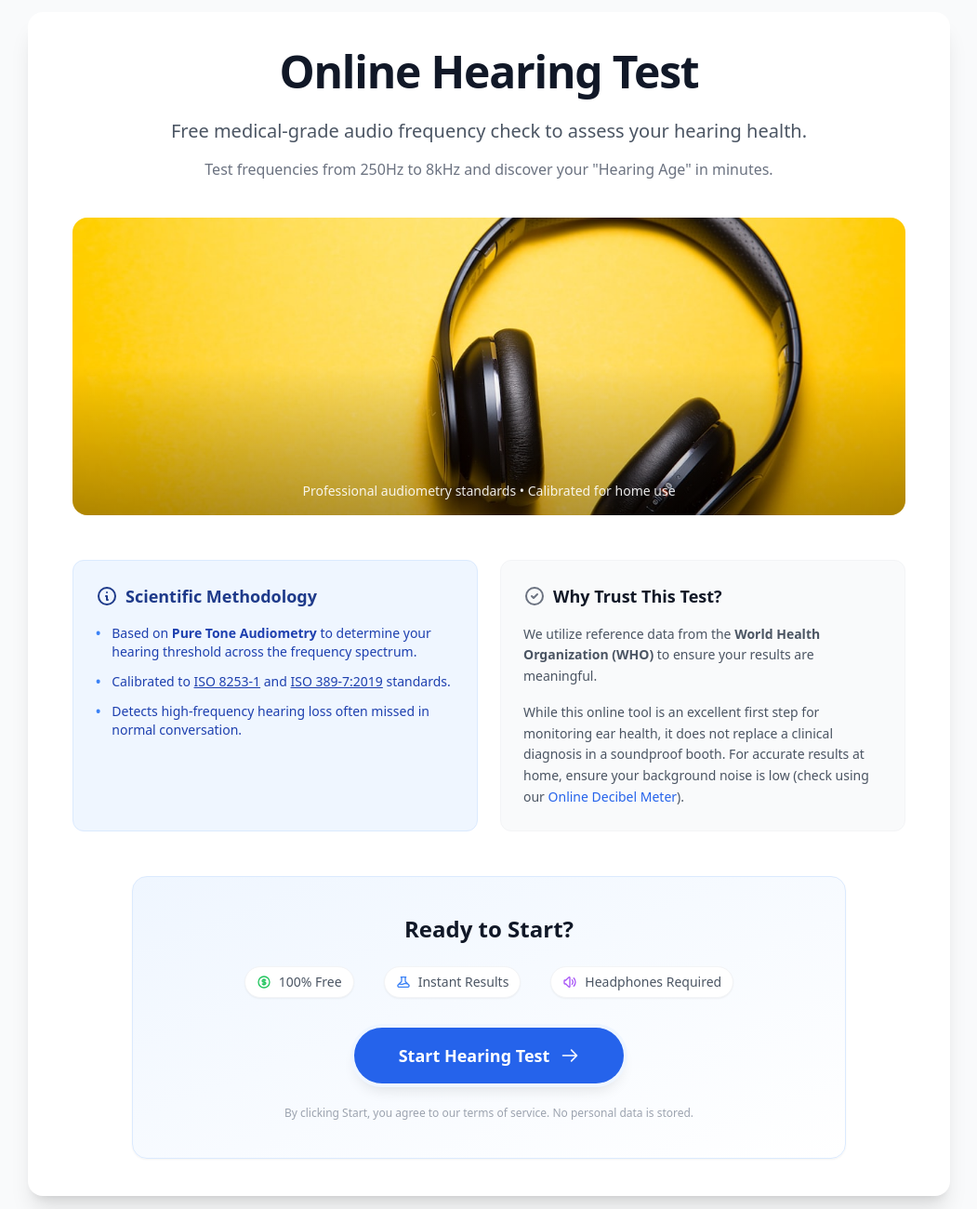
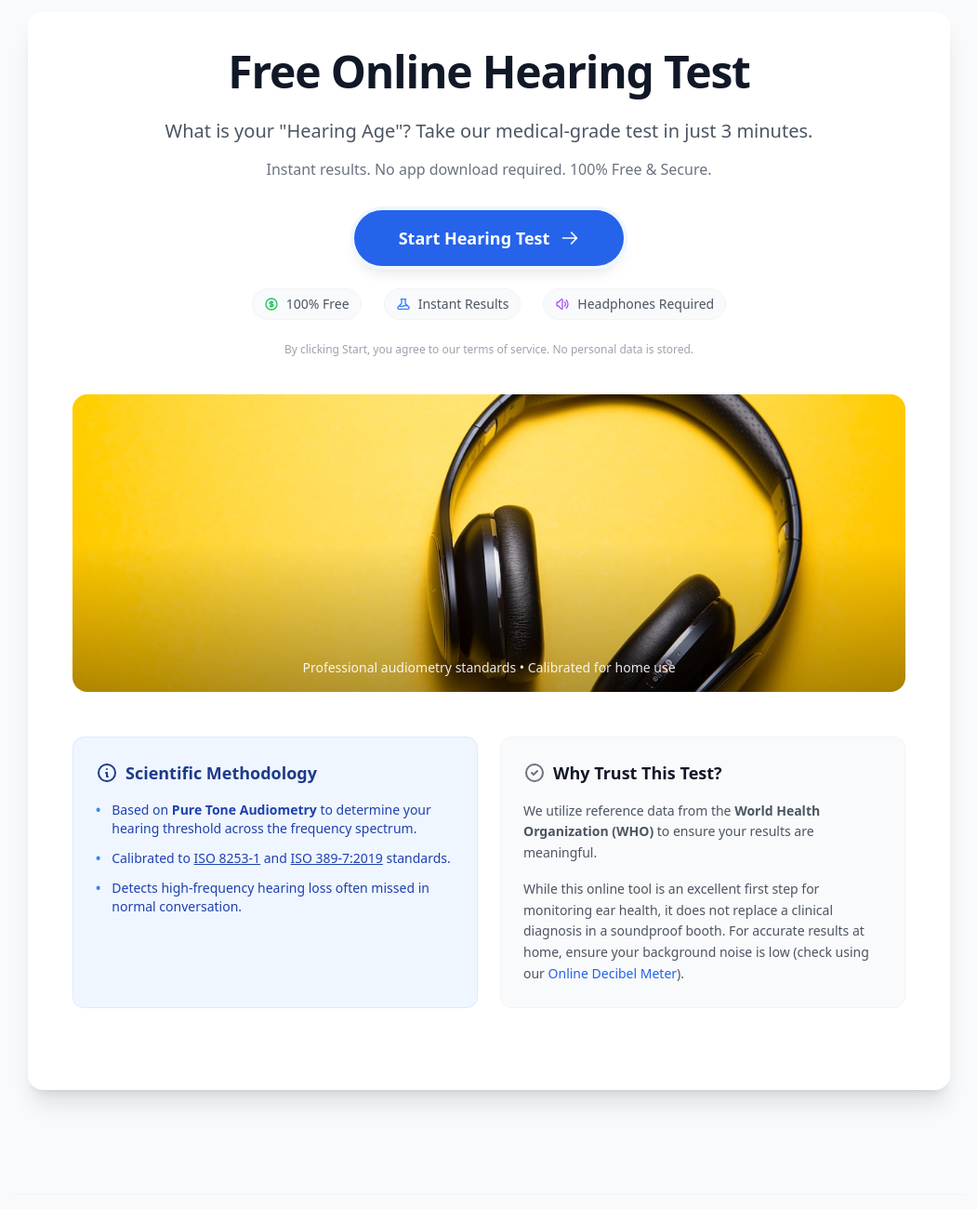
Before and after one commit to leihcsky/soundmeter, a plain HTML site: page online-hearing-test/index.html in a window 1280 px wide. Shown: the part 100-1400 px from the top of the page at 93% size, without its empty margins (114-1165 px from the left). Drawn offline with nearby package versions, Linux system fonts and the light colour scheme.

Commit message:
听力测试SEO优化

```diff
--- a/online-hearing-test/index.html
+++ b/online-hearing-test/index.html
@@ -15,10 +15,10 @@
     </script>
 
     <!-- Primary Meta Tags -->
-    <title>Online Hearing Test - Free Hearing Sensitivity Check | Instant Audiogram</title>
-    <meta name="title" content="Online Hearing Test - Free Hearing Sensitivity Check | Instant Audiogram">
-    <meta name="description" content="Free online hearing test to check your hearing health. Test different frequencies (250Hz - 8kHz) and get an instant audiogram result. No download required.">
-    <meta name="keywords" content="online hearing test, hearing sensitivity check, hearing test frequency, instant audiogram, hearing age test, hearing check, sound test">
+    <title>Free Online Hearing Test - What is Your Hearing Age? | Check in 3 Min</title>
+    <meta name="title" content="Free Online Hearing Test - What is Your Hearing Age? | Check in 3 Min">
+    <meta name="description" content="Are your ears older than you? Take this free, medical-grade hearing test to find out. Instant results, no signup, and no app download required. Check your hearing health now.">
+    <meta name="keywords" content="online hearing test, hearing age test, hearing sensitivity check, instant audiogram, free hearing check, sound test, ear health">
     <meta name="author" content="RealtimeSoundMeter.org">
     <meta name="robots" content="index, follow">
     <link rel="canonical" href="https://realtimesoundmeter.org/online-hearing-test/">
@@ -26,15 +26,15 @@
     <!-- Open Graph / Facebook -->
     <meta property="og:type" content="website">
     <meta property="og:url" content="https://realtimesoundmeter.org/online-hearing-test/">
-    <meta property="og:title" content="Online Hearing Test - Free Hearing Sensitivity Check | Instant Audiogram">
-    <meta property="og:description" content="Take a free online hearing test now. Check your hearing sensitivity across different frequencies and protect your ear health.">
+    <meta property="og:title" content="Free Online Hearing Test - What is Your Hearing Age?">
+    <meta property="og:description" content="Are your ears older than you? Take this free, medical-grade hearing test to find out. Instant results, no signup needed.">
     <meta property="og:image" content="https://realtimesoundmeter.org/apple-touch-icon.svg">
 
     <!-- Twitter Card -->
     <meta name="twitter:card" content="summary_large_image">
     <meta name="twitter:url" content="https://realtimesoundmeter.org/online-hearing-test/">
-    <meta name="twitter:title" content="Online Hearing Test - Free Hearing Sensitivity Check | Instant Audiogram">
-    <meta name="twitter:description" content="Take a free online hearing test now. Check your hearing sensitivity across different frequencies.">
+    <meta name="twitter:title" content="Free Online Hearing Test - What is Your Hearing Age?">
+    <meta name="twitter:description" content="Are your ears older than you? Take this free, medical-grade hearing test to find out. Instant results, no signup needed.">
     <meta name="twitter:image" content="https://realtimesoundmeter.org/apple-touch-icon.svg">
 
     <!-- Favicon -->
@@ -233,10 +233,36 @@
         <div id="view-landing" class="bg-white rounded-2xl shadow-xl p-6 sm:p-10 text-center fade-in overflow-hidden">
             <!-- 1. Text Hero Section -->
             <div class="mb-10 max-w-4xl mx-auto">
-                <h1 class="text-4xl sm:text-5xl font-extrabold text-gray-900 mb-6 tracking-tight">Online Hearing Test</h1>
+                <h1 class="text-4xl sm:text-5xl font-extrabold text-gray-900 mb-6 tracking-tight">Free Online Hearing Test</h1>
                 <div class="space-y-3 text-gray-600">
-                    <p class="text-xl font-medium leading-relaxed">Free medical-grade audio frequency check to assess your hearing health.</p>
-                    <p class="text-base text-gray-500">Test frequencies from 250Hz to 8kHz and discover your "Hearing Age" in minutes.</p>
+                    <p class="text-xl font-medium leading-relaxed">What is your "Hearing Age"? Take our medical-grade test in just 3 minutes.</p>
+                    <p class="text-base text-gray-500">Instant results. No app download required. 100% Free & Secure.</p>
+                </div>
+
+                <div class="mt-8 flex flex-col items-center gap-6">
+                    <button id="btn-start-intro" class="w-full sm:w-auto bg-blue-600 hover:bg-blue-700 text-white font-bold py-4 px-12 rounded-full text-lg shadow-lg transform transition hover:scale-105 active:scale-95 ring-4 ring-blue-50 flex items-center justify-center gap-3">
+                        <span>Start Hearing Test</span>
+                        <svg class="w-5 h-5" fill="none" stroke="currentColor" viewBox="0 0 24 24"><path stroke-linecap="round" stroke-linejoin="round" stroke-width="2" d="M14 5l7 7m0 0l-7 7m7-7H3"></path></svg>
+                    </button>
+
+                    <div class="flex flex-wrap justify-center gap-3 sm:gap-6 text-sm font-medium text-gray-600">
+                        <div class="flex items-center gap-2 bg-gray-50 px-3 py-1.5 rounded-full border border-gray-100">
+                            <svg class="w-4 h-4 text-green-500" fill="none" stroke="currentColor" viewBox="0 0 24 24"><path stroke-linecap="round" stroke-linejoin="round" stroke-width="2" d="M12 8c-1.657 0-3 .895-3 2s1.343 2 3 2 3 .895 3 2-1.343 2-3 2m0-8c1.11 0 2.08.402 2.599 1M12 8V7m0 1v8m0 0v1m0-1c-1.11 0-2.08-.402-2.599-1M21 12a9 9 0 11-18 0 9 9 0 0118 0z"></path></svg>
+                            100% Free
+                        </div>
+                        <div class="flex items-center gap-2 bg-gray-50 px-3 py-1.5 rounded-full border border-gray-100">
+                            <svg class="w-4 h-4 text-blue-500" fill="none" stroke="currentColor" viewBox="0 0 24 24"><path stroke-linecap="round" stroke-linejoin="round" stroke-width="2" d="M19.428 15.428a2 2 0 00-1.022-.547l-2.384-.477a6 6 0 00-3.86.517l-.318.158a6 6 0 01-3.86.517L6.05 15.21a2 2 0 00-1.806.547M8 4h8l-1 1v5.172a2 2 0 00.586 1.414l5 5c1.26 1.26.367 3.414-1.415 3.414H4.828c-1.782 0-2.674-2.154-1.414-3.414l5-5A2 2 0 009 10.172V5L8 4z"></path></svg>
+                            Instant Results
+                        </div>
+                        <div class="flex items-center gap-2 bg-gray-50 px-3 py-1.5 rounded-full border border-gray-100">
+                            <svg class="w-4 h-4 text-purple-500" fill="none" stroke="currentColor" viewBox="0 0 24 24"><path stroke-linecap="round" stroke-linejoin="round" stroke-width="2" d="M15.536 8.464a5 5 0 010 7.072m2.828-9.9a9 9 0 010 12.728M5.586 15H4a1 1 0 01-1-1v-4a1 1 0 011-1h1.586l4.707-4.707C10.923 3.663 12 4.109 12 5v14c0 .891-1.077 1.337-1.707.707L5.586 15z"></path></svg>
+                            Headphones Required
+                        </div>
+                    </div>
+
+                    <p class="text-xs text-gray-400">
+                        By clicking Start, you agree to our terms of service. No personal data is stored.
+                    </p>
                 </div>
             </div>
 
@@ -288,36 +314,6 @@
                         While this online tool is an excellent first step for monitoring ear health, it does not replace a clinical diagnosis in a soundproof booth. For accurate results at home, ensure your background noise is low (check using our <a href="/" class="text-blue-600 hover:underline">Online Decibel Meter</a>).
                     </p>
                 </div>
-            </div>
-
-            <!-- 4. CTA / Action Section -->
-            <div class="bg-gradient-to-br from-blue-50 to-white rounded-2xl p-8 sm:p-10 border border-blue-100 shadow-sm max-w-3xl mx-auto">
-                <h2 class="text-2xl font-bold text-gray-900 mb-6">Ready to Start?</h2>
-
-                <!-- Highlights -->
-                <div class="flex flex-wrap justify-center gap-4 sm:gap-8 mb-8 text-sm font-medium text-gray-600">
-                    <div class="flex items-center gap-2 bg-white px-3 py-1.5 rounded-full shadow-sm border border-gray-100">
-                        <svg class="w-4 h-4 text-green-500" fill="none" stroke="currentColor" viewBox="0 0 24 24"><path stroke-linecap="round" stroke-linejoin="round" stroke-width="2" d="M12 8c-1.657 0-3 .895-3 2s1.343 2 3 2 3 .895 3 2-1.343 2-3 2m0-8c1.11 0 2.08.402 2.599 1M12 8V7m0 1v8m0 0v1m0-1c-1.11 0-2.08-.402-2.599-1M21 12a9 9 0 11-18 0 9 9 0 0118 0z"></path></svg>
-                        100% Free
-                    </div>
-                    <div class="flex items-center gap-2 bg-white px-3 py-1.5 rounded-full shadow-sm border border-gray-100">
-                        <svg class="w-4 h-4 text-blue-500" fill="none" stroke="currentColor" viewBox="0 0 24 24"><path stroke-linecap="round" stroke-linejoin="round" stroke-width="2" d="M19.428 15.428a2 2 0 00-1.022-.547l-2.384-.477a6 6 0 00-3.86.517l-.318.158a6 6 0 01-3.86.517L6.05 15.21a2 2 0 00-1.806.547M8 4h8l-1 1v5.172a2 2 0 00.586 1.414l5 5c1.26 1.26.367 3.414-1.415 3.414H4.828c-1.782 0-2.674-2.154-1.414-3.414l5-5A2 2 0 009 10.172V5L8 4z"></path></svg>
-                        Instant Results
-                    </div>
-                    <div class="flex items-center gap-2 bg-white px-3 py-1.5 rounded-full shadow-sm border border-gray-100">
-                        <svg class="w-4 h-4 text-purple-500" fill="none" stroke="currentColor" viewBox="0 0 24 24"><path stroke-linecap="round" stroke-linejoin="round" stroke-width="2" d="M15.536 8.464a5 5 0 010 7.072m2.828-9.9a9 9 0 010 12.728M5.586 15H4a1 1 0 01-1-1v-4a1 1 0 011-1h1.586l4.707-4.707C10.923 3.663 12 4.109 12 5v14c0 .891-1.077 1.337-1.707.707L5.586 15z"></path></svg>
-                        Headphones Required
-                    </div>
-                </div>
-
-                <button id="btn-start-intro" class="w-full sm:w-auto bg-blue-600 hover:bg-blue-700 text-white font-bold py-4 px-12 rounded-full text-lg shadow-lg transform transition hover:scale-105 active:scale-95 ring-4 ring-blue-50 flex items-center justify-center gap-3 mx-auto">
-                    <span>Start Hearing Test</span>
-                    <svg class="w-5 h-5" fill="none" stroke="currentColor" viewBox="0 0 24 24"><path stroke-linecap="round" stroke-linejoin="round" stroke-width="2" d="M14 5l7 7m0 0l-7 7m7-7H3"></path></svg>
-                </button>
-
-                <p class="mt-6 text-xs text-gray-400">
-                    By clicking Start, you agree to our terms of service. No personal data is stored.
-                </p>
             </div>
         </div>
 
```
Also changed, not shown: sitemap.xml (+7 -7 lines).
